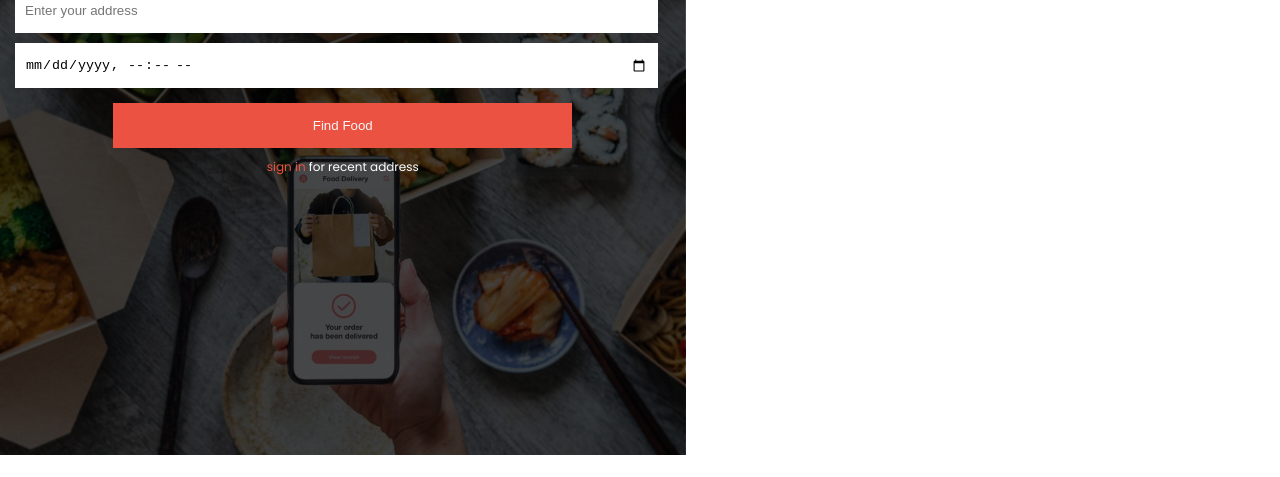
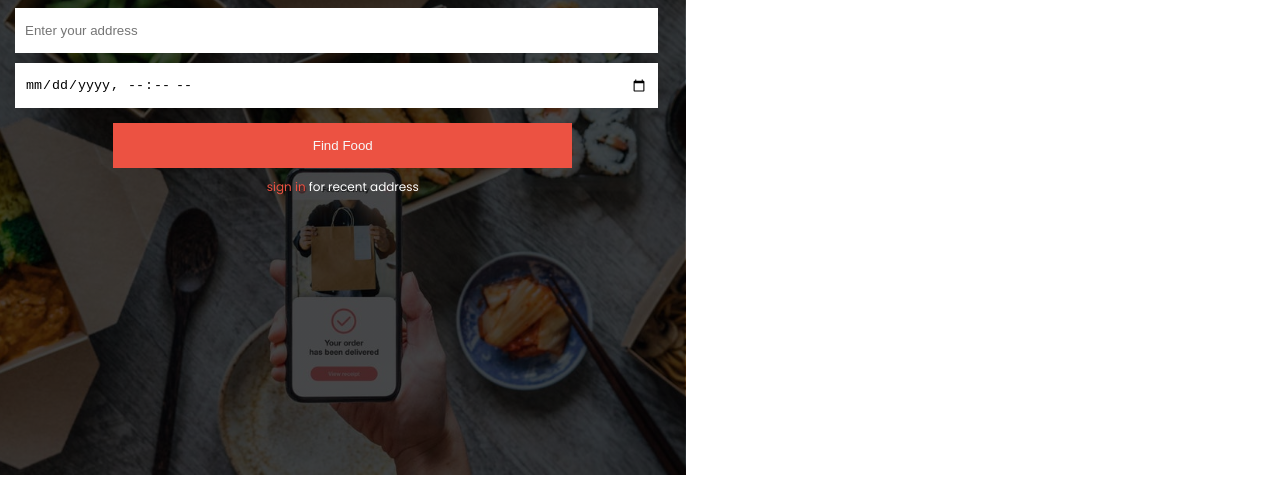
Before and after one commit to Ibizugbe/Capstone-Project-1, a website: page index.html in a window 1280 px wide. Shown: the part 190-667 px from the top of the page. Drawn offline with Linux system fonts and the light colour scheme.

Commit message:
adjust top padding for intro background container

```diff
--- a/styles.css
+++ b/styles.css
@@ -72,7 +72,7 @@ a {
   background-repeat: no-repeat;
   background-size: cover;
   height: 70vh;
-  padding: 40px 15px 0 15px;
+  padding: 60px 15px 0 15px;
   background-position: center;
 }
 
```
